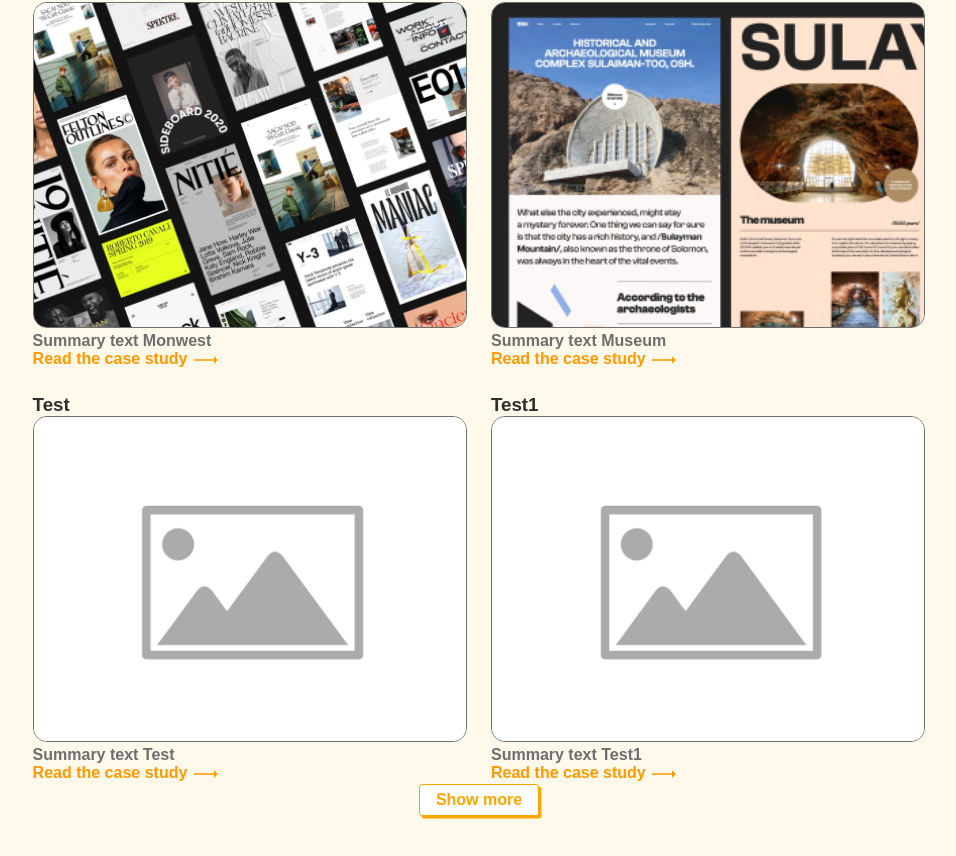
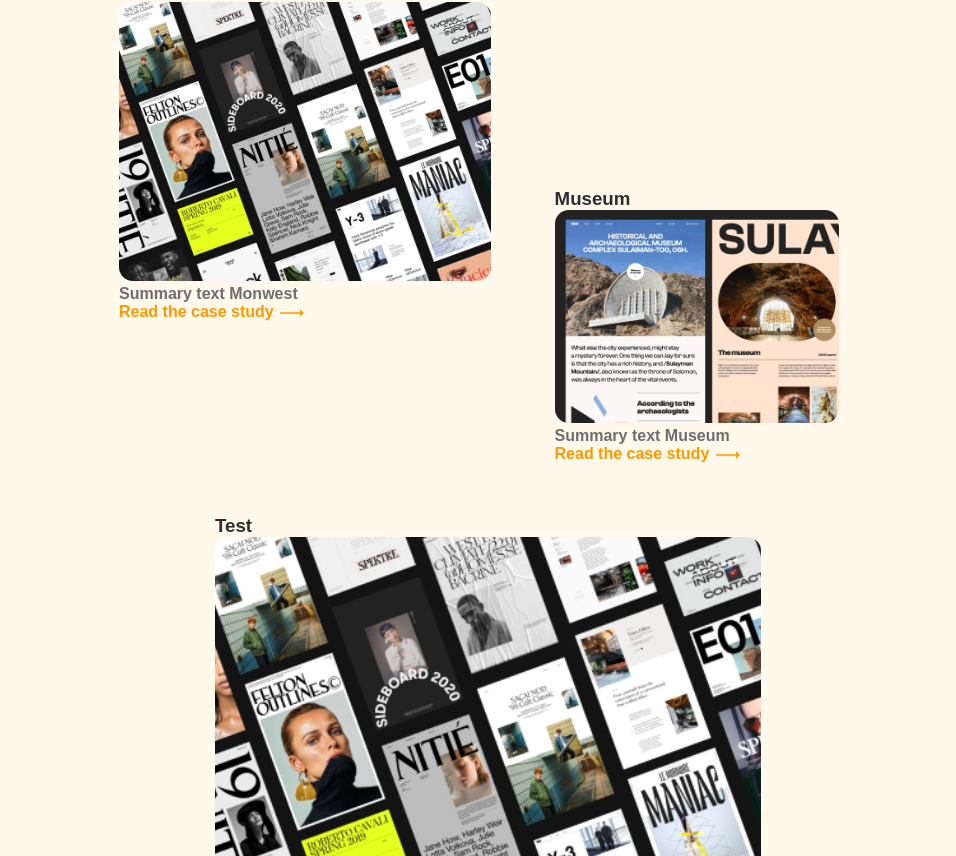
Before and after one commit to tom-2810/my-personal-portfolio, a SvelteKit app: page / in a window 1280 px wide. Shown: the part 984-1840 px from the top of the page, without its empty margins (161-1117 px from the left). Built offline with nearby package versions, Linux system fonts and the light colour scheme.

Commit message:
REMOVED cursor, projects tiles, project transition

```diff
--- a/src/global.css
+++ b/src/global.css
@@ -49,7 +49,6 @@
     left: var(--heading-spacer);
     width: max-content;
     text-shadow: 2px 0px var(--c-global-background);
-    z-index: 1;
 }
 
 h2::before {
--- a/src/lib/components/Project.svelte
+++ b/src/lib/components/Project.svelte
@@ -4,24 +4,12 @@
 	let img = project.img_path;
 
 	if (!img) img = 'placeholder.svg';
-
-	let m = { x: 0, y: 0 };
-
-	function handleMousemove(event) {
-		m.x = event.clientX;
-		m.y = event.clientY;
-
-		console.log(m.x, m.y);
-	}
 </script>
 
-<section aria-hidden="true" on:mousemove={handleMousemove} class="project">
+<section class="project">
 	<a href={'/projects/' + project.id}>
 		<h3>{project.title}</h3>
 		<img src="/images/projects/{img}" alt="{project.title} cover picture" />
-		<div class="cursor" style="transform: translateX({m.x - 24}px) translateY({m.y - 28}px)">
-			🔍
-		</div>
 
 		<p class="summary">{project.summary}</p>
 
@@ -54,8 +42,37 @@
 		overflow: visible;
 	}
 
+	.project {
+		position: relative;
+		transition: .7s;
+	}
+
+	.project:nth-child(1n) {
+		grid-column: span 5;
+	}
+
+	.project:nth-child(2n) {
+		grid-column: span 4;
+		transform: translateY(13rem);
+	}
+
+	.project:nth-child(3n) {
+		grid-column: span 7;
+		transform: translateX(6rem) translateY(1rem);
+	}
+
+	.project:nth-child(4n) {
+		grid-column: span 4;
+		transform: translateY(8rem);
+	}
+
+	.project:nth-child(5n) {
+		grid-column: span 5;
+		transform: translateY(-4rem);
+	}
+
 	.project:hover svg {
-		width: 100px;
+		width: 2.2rem;
 	}
 
 	.project * {
@@ -68,8 +85,12 @@
 		color: #ff9900;
 	}
 
+	.project:hover {
+		scale: 1.02;
+	}
+
 	.project:hover :is(img, .summary) {
-		border-radius: var(--radius-m);
+		border-radius: var(--radius-s);
 		color: var(--c-global-text);
 	}
 
@@ -79,27 +100,11 @@
 		object-fit: cover;
 
 		border-radius: var(--radius-l);
-		border: 1px solid var(--c-second-text);
 	}
 
-	.cursor {
-		display: none;
-		align-items: center;
-		justify-content: center;
-		position: fixed;
-		top: 0;
-		left: 0;
-		font-size: 4rem;
-		pointer-events: none;
-		transition: 0s;
-		z-index: 1;
-	}
-
-	.project :hover {
-		cursor: none;
-	}
-
-	.project:hover .cursor {
-		display: flex;
+	@media (max-width: 580px) {
+		.project {
+			transform: translateX(0) translateY(0) !important;
+		}
 	}
 </style>
--- a/src/lib/components/ProjectsSection.svelte
+++ b/src/lib/components/ProjectsSection.svelte
@@ -3,10 +3,12 @@
 
 	import projects from '$lib/projects.json';
 
-	let currentAmountOfProjects = 4;
+	let currentAmountOfProjects = 3;
+
 </script>
 
 <section id="projects">
+
 	<h2><a href="#projects">Projects</a></h2>
 
 	<div class="projects">
@@ -21,7 +23,7 @@
 		{#if currentAmountOfProjects < projects.length}
 			<button
 				class="second-btn"
-				on:click={() => (currentAmountOfProjects = currentAmountOfProjects + 6)}
+				on:click={() => (currentAmountOfProjects = currentAmountOfProjects + 3)}
 			>
 				Show more
 			</button>
@@ -32,17 +34,26 @@
 <style>
 	.projects {
 		display: grid;
-		grid-template-columns: repeat(auto-fit, minmax(20rem, 1fr));
-		gap: var(--size-l);
+		grid-template-columns: repeat(9, 1fr);
+		column-gap: var(--size-xl);
+		row-gap: var(--size-xxl);
 
-		margin: 0 auto;
+		margin: 0 auto 7rem auto;
 		width: 100%;
-		max-width: 59rem;
-		padding: 0 2vw;
+		max-width: 53rem;
+		padding: 0 5vw;
 	}
 
 	.more {
-        display: flex;
-        justify-content: space-around;
+		display: flex;
+		justify-content: space-around;
+	}
+
+	@media (max-width: 580px) {
+		.projects {
+			display: flex;
+			flex-direction: column;
+			gap: var(--size-xl);
+		}
 	}
 </style>
--- a/src/lib/projects.json
+++ b/src/lib/projects.json
@@ -1,12 +1,12 @@
 [
     {"id": "123", "title": "Monwest", "summary": "Summary text Monwest", "img_path": "monwest-hero.jpg"},
     {"id": "124", "title": "Museum", "summary": "Summary text Museum", "img_path": "museum-hero.jpg"},
-    {"id": "125", "title": "Test", "summary": "Summary text Test", "img_path": ""},
+    {"id": "125", "title": "Test", "summary": "Summary text Test", "img_path": "monwest-hero.jpg"},
     {"id": "126", "title": "Test1", "summary": "Summary text Test1", "img_path": ""},
     {"id": "127", "title": "Test2", "summary": "Summary text Test2", "img_path": ""},
-    {"id": "128", "title": "Test3", "summary": "Summary text Test3", "img_path": ""},
+    {"id": "128", "title": "Test3", "summary": "Summary text Test3", "img_path": "monwest-hero.jpg"},
     {"id": "129", "title": "Test4", "summary": "Summary text Test4", "img_path": ""},
-    {"id": "130", "title": "Test5", "summary": "Summary text Test5", "img_path": ""},
-    {"id": "131", "title": "Test6", "summary": "Summary text Test6", "img_path": ""},
-    {"id": "132", "title": "Crazzzy project 🚀", "summary": "Summary text CRAZY", "img_path": ""}
+    {"id": "130", "title": "Test5", "summary": "Summary text Test5", "img_path": "museum-hero.jpg"},
+    {"id": "131", "title": "Test6", "summary": "Summary text Test6", "img_path": "monwest-hero.jpg"},
+    {"id": "132", "title": "Crazzzy project 🚀", "summary": "Summary text CRAZY", "img_path": "monwest-hero.jpg"}
 ]
```
Also changed, not shown: src/routes/+page.svelte (+0 -7 lines), src/routes/projects/[[projectId]]/+page.svelte (+9 -7 lines).
